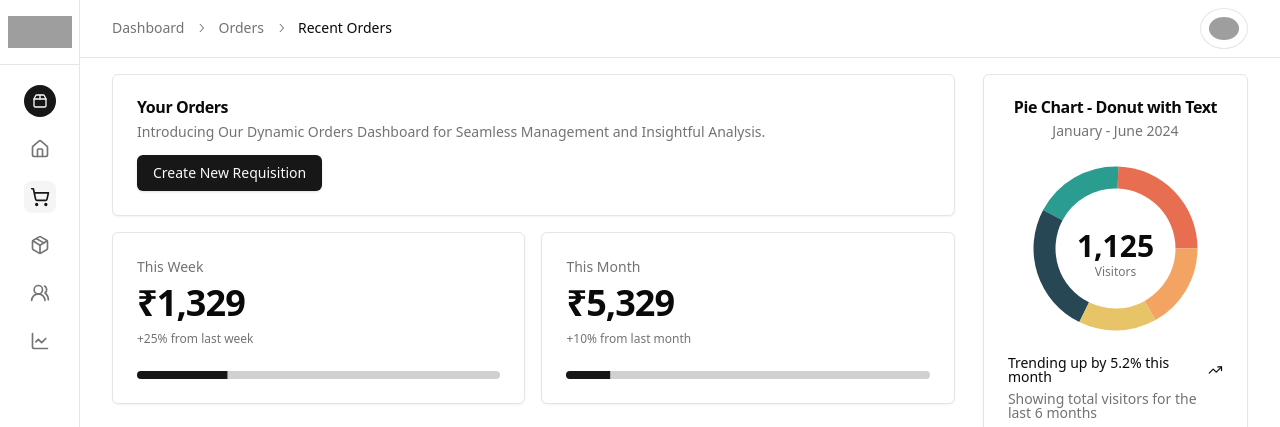
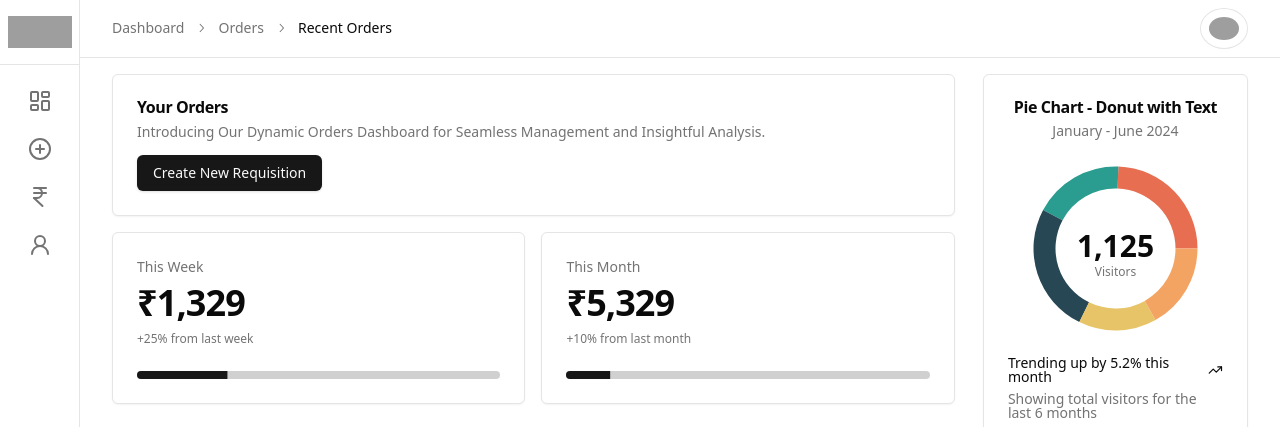
Before and after one commit to Sark-07/Svms, a React (Vite) app: page / in a window 1280 px wide. Shown: the top 427 px of the page. Built offline with nearby package versions, Linux system fonts and the light colour scheme; grey boxes are pictures that could not be loaded.

Commit message:
Sidebar menu items designed and navigation added

```diff
--- a/src/constants/sidebarItems.tsx
+++ b/src/constants/sidebarItems.tsx
@@ -1,6 +1,7 @@
 import { CirclePlus, IndianRupee, LayoutDashboard, UserRound } from "lucide-react"
 
-interface MenuItems {
+export interface MenuItems {
+    id: number
     icon: React.ReactElement
     title: string
     tooltip: string
@@ -8,24 +9,28 @@ interface MenuItems {
 }
 export const sidebarItems: MenuItems[] = [
     {
+        id: 0,
         icon: <LayoutDashboard/>,
         title: 'Dashboard',
         tooltip: 'Dashboard',
-        routeTo: '/Dashboard'
+        routeTo: '/dashboard'
     },
     {
+        id: 1,
         icon: <CirclePlus/>,
         title: 'Stamp Requisition',
         tooltip: 'Stamp Requisition',
         routeTo: '/new-stamp-requisition'
     },
     {
+        id: 2,
         icon: <IndianRupee/>,
         title: 'Payments',
         tooltip: 'Payments',
         routeTo: '/payments'
     },
     {
+        id: 3,
         icon: <UserRound/>,
         title: 'Profile',
         tooltip: 'Profile',
--- a/src/pages/Dashboard/Dashboard.tsx
+++ b/src/pages/Dashboard/Dashboard.tsx
@@ -40,7 +40,7 @@ import { useNavigate} from 'react-router-dom'
 type Props = {}
 
 const Dashboard = (props: Props) => {
-    const navigate = useNavigate()
+    const navigate: ReturnType<typeof useNavigate> = useNavigate()
     return (
         <div className=' w-full px-8 py-4 flex gap-3'>
             <div className="grid auto-rows-max items-start gap-4 md:gap-8 lg:col-span-2 w-[75%]">
--- a/src/shared/Sidebar.tsx
+++ b/src/shared/Sidebar.tsx
@@ -1,112 +1,43 @@
 import React, { useState } from 'react'
-import { GitPullRequestDraftIcon, History, Home, IndianRupee, LineChart, Package, Package2, Settings, ShoppingCart, User2Icon, Users2 } from 'lucide-react'
+import { Settings } from 'lucide-react'
 import {
   Tooltip,
   TooltipContent,
   TooltipProvider,
   TooltipTrigger,
 } from "@/components/ui/tooltip"
-import { Link } from 'react-router-dom'
+import { Link, useLocation } from 'react-router-dom'
+import { MenuItems, sidebarItems } from '@/constants/sidebarItems'
 
-type Props = {
-}
 
-const Sidebar = (props: Props) => {
+const Sidebar = (props: any) => {
+  const location = useLocation() as ReturnType<typeof useLocation>
+  const [activeLocation, setActiveLocation] = useState<string>(location.pathname || '/dashboard')
   return (
-    // <aside className='h-full flex flex-col gap-4 max-w-20 border-r bg-white absolute top-0 left-0 py-2'>
-    //   <div className='border-b pt-2 pb-3 w-full h-fit grid place-items-center'>
-    //     <img src="logo-sidebar.png" alt="footer-image" className='object-cover object-center w-16 h-8' />
-    //   </div>
-    //   <ul className="">
-    //     {
-    //       [
-    //         { icon: <GitPullRequestDraftIcon /> },
-    //         { icon: <History /> },
-    //         { icon: <IndianRupee /> },
-    //         { icon: <User2Icon /> },
-    //       ].map((item, index) => (
-    //         <li key={index} className="py-4 px-6 hover:bg-gray-200 rounded transition-colors duration-300 ease-in-out">
-    //           <span className="text-gray-600 text-lg">{item.icon}</span>
-    //         </li>
-    //       ))
-    //     }
-    //   </ul>
-    // </aside>
-    //   const { isOpen, setIsOpen } = props;
     <aside className="fixed inset-y-0 left-0 z-10 hidden w-20 flex-col border-r bg-background sm:flex">
       <div className='border-b py-4 w-full h-fit grid place-items-center'>
         <img src="logo-sidebar.png" alt="footer-image" className='object-cover object-center w-16 h-8' />
       </div>
       <nav className="flex flex-col items-center gap-4 px-2 sm:py-5">
+        {
+          sidebarItems.map((item: MenuItems) => {
+            return <TooltipProvider key={item.id}>
+                    <Tooltip>
+                      <TooltipTrigger asChild onClick={() => setActiveLocation(item.routeTo)}>
                         <Link
-          to="#"
-          className="group flex h-9 w-9 shrink-0 items-center justify-center gap-2 rounded-full bg-primary text-lg font-semibold text-primary-foreground md:h-8 md:w-8 md:text-base"
+                          to={item.routeTo}
+                          className={`${item.routeTo == activeLocation && 'text-black'} flex h-9 w-9 items-center justify-center rounded-lg text-muted-foreground transition-colors hover:text-foreground md:h-8 md:w-8`}
                         >
-          <Package2 className="h-4 w-4 transition-all group-hover:scale-110" />
-          <span className="sr-only">Acme Inc</span>
-        </Link>
-        <TooltipProvider>
-          <Tooltip>
-            <TooltipTrigger asChild>
-              <Link
-                to="#"
-                className="flex h-9 w-9 items-center justify-center rounded-lg text-muted-foreground transition-colors hover:text-foreground md:h-8 md:w-8"
-              >
-                <Home className="h-5 w-5" />
-                <span className="sr-only">Dashboard</span>
+                          {item.icon} {/*React componet Icon*/}
+                          <span className="sr-only">{item.title}</span>
                         </Link>
                       </TooltipTrigger>
-            <TooltipContent side="right">Dashboard</TooltipContent>
-          </Tooltip>
-          <Tooltip>
-            <TooltipTrigger asChild>
-              <Link
-                to="#"
-                className="flex h-9 w-9 items-center justify-center rounded-lg bg-accent text-accent-foreground transition-colors hover:text-foreground md:h-8 md:w-8"
-              >
-                <ShoppingCart className="h-5 w-5" />
-                <span className="sr-only">Orders</span>
-              </Link>
-            </TooltipTrigger>
-            <TooltipContent side="right">Orders</TooltipContent>
-          </Tooltip>
-          <Tooltip>
-            <TooltipTrigger asChild>
-              <Link
-                to="#"
-                className="flex h-9 w-9 items-center justify-center rounded-lg text-muted-foreground transition-colors hover:text-foreground md:h-8 md:w-8"
-              >
-                <Package className="h-5 w-5" />
-                <span className="sr-only">Products</span>
-              </Link>
-            </TooltipTrigger>
-            <TooltipContent side="right">Products</TooltipContent>
-          </Tooltip>
-          <Tooltip>
-            <TooltipTrigger asChild>
-              <Link
-                to="#"
-                className="flex h-9 w-9 items-center justify-center rounded-lg text-muted-foreground transition-colors hover:text-foreground md:h-8 md:w-8"
-              >
-                <Users2 className="h-5 w-5" />
-                <span className="sr-only">Customers</span>
-              </Link>
-            </TooltipTrigger>
-            <TooltipContent side="right">Customers</TooltipContent>
-          </Tooltip>
-          <Tooltip>
-            <TooltipTrigger asChild>
-              <Link
-                to="#"
-                className="flex h-9 w-9 items-center justify-center rounded-lg text-muted-foreground transition-colors hover:text-foreground md:h-8 md:w-8"
-              >
-                <LineChart className="h-5 w-5" />
-                <span className="sr-only">Analytics</span>
-              </Link>
-            </TooltipTrigger>
-            <TooltipContent side="right">Analytics</TooltipContent>
+                      <TooltipContent side="right">{item.tooltip}</TooltipContent>
                     </Tooltip>
                   </TooltipProvider>
+          })
+        }
+
       </nav>
       <nav className="mt-auto flex flex-col items-center gap-4 px-2 sm:py-5">
         < TooltipProvider>
```
Lines whose indentation alone changed are shown as unchanged.
